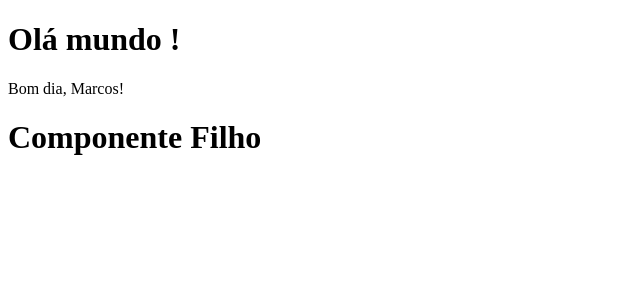
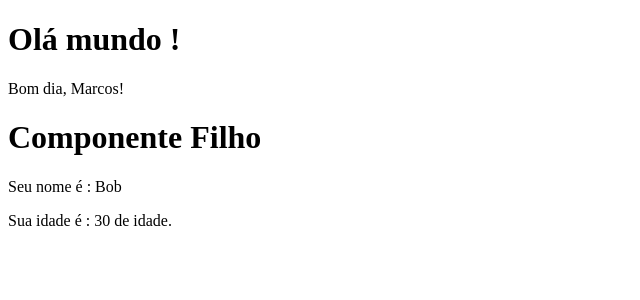
Before and after one commit to Neyzim/react-course, a React (Vite) app: page / in a window 1280 px wide. Shown: the top 300 px of the page, without its empty margins (0-640 px from the left). Built offline with nearby package versions, Linux system fonts and the light colour scheme.

Commit message:
feat: created components to learn how to use props

```diff
--- a/src/App.jsx
+++ b/src/App.jsx
@@ -2,6 +2,7 @@ import './App.css'
 import Welcome from './components/welcome';
 import BomDia from './components/BomDia';
 import FatherComponent from './components/FatherComponent';
+import Description from './components/Description';
 
 
 
@@ -12,6 +13,7 @@ function App() {
     <Welcome />
     <BomDia />
     <FatherComponent />
+    <Description nome="Bob" idade={30}/>
   </>
   );
 }
--- /dev/null
+++ b/src/components/Description.jsx
@@ -0,0 +1,12 @@
+import React from 'react'
+
+const Description = (props) => {
+  return (
+    <div>
+      <p>Seu nome é : {props.nome}</p>
+      <p>Sua idade é : {props.idade} de idade.</p>
+    </div>
+  )
+}
+
+export default Description
```
